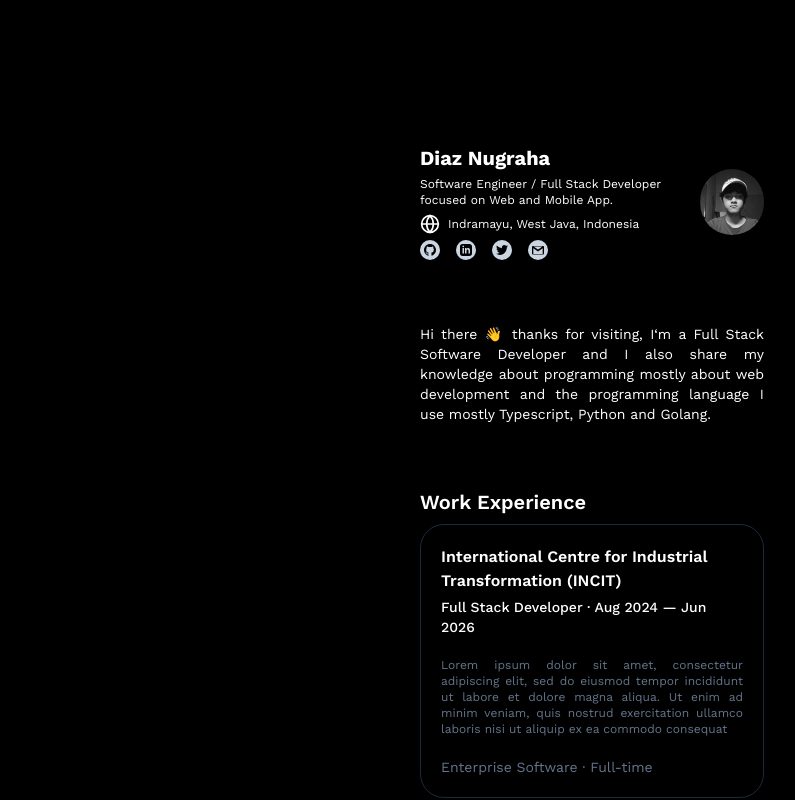
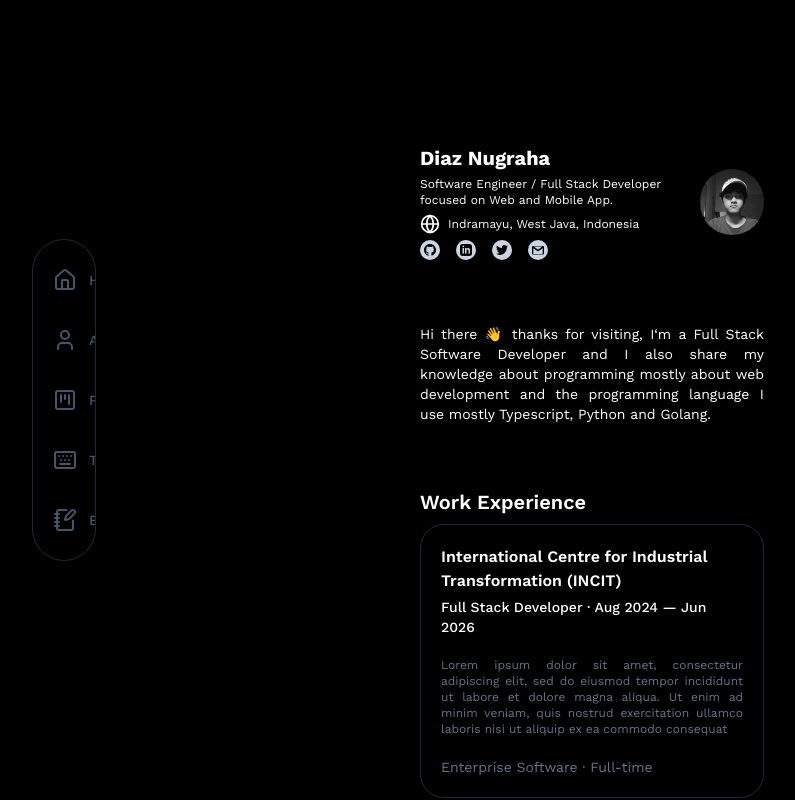
Before and after one commit to DiazNugraha/portofolio, a Next.js app: page / in a window 1280 px wide. Shown: the top 800 px of the page, without its empty margins (48-843 px from the left). Built offline with nearby package versions, Linux system fonts and the light colour scheme.

Commit message:
feat: add sidebar

```diff
--- a/src/components/home/index.tsx
+++ b/src/components/home/index.tsx
@@ -1,4 +1,4 @@
-import { FooterLayout } from "../layout";
+import { FooterLayout, Sidebar } from "../layout";
 import { Meteors } from "../ui/meteors";
 import {
   AboutSection,
@@ -11,7 +11,7 @@ import {
 
 export default function HomePage() {
   return (
-    <div className="w-full h-full flex justify-center">
+    <div className="w-full h-full flex justify-center relative">
       {/* <div className="absolute w-full h-full overflow-hidden"> */}
       {/*   <Meteors number={11} className="" /> */}
       {/* </div> */}
@@ -26,6 +26,7 @@ export default function HomePage() {
           <FooterLayout />
         </div>
       </div>
+      <Sidebar />
     </div>
   );
 }
--- /dev/null
+++ b/src/components/layout/Sidebar.tsx
@@ -0,0 +1,153 @@
+import {
+  HomeIcon,
+  KeyboardIcon,
+  LucideIcon,
+  NotebookPenIcon,
+  SquareKanbanIcon,
+  UserIcon,
+} from "lucide-react";
+import { motion } from "framer-motion";
+
+type INavigation = {
+  icon: LucideIcon;
+  url: string;
+  label: string;
+};
+
+const navigations: INavigation[] = [
+  {
+    icon: HomeIcon,
+    url: "",
+    label: "Home",
+  },
+  {
+    icon: UserIcon,
+    url: "",
+    label: "About",
+  },
+  {
+    icon: SquareKanbanIcon,
+    url: "",
+    label: "Projects",
+  },
+  {
+    icon: KeyboardIcon,
+    url: "",
+    label: "Toolstack",
+  },
+  {
+    icon: NotebookPenIcon,
+    url: "",
+    label: "Blog",
+  },
+];
+
+const labelVariants = {
+  initial: {
+    opacity: 0,
+    x: -10,
+  },
+  hover: {
+    opacity: 1,
+    x: 0,
+  },
+};
+
+const buttonVariants = {
+  rest: {
+    y: 0,
+    scale: 1,
+  },
+  hover: {
+    y: -6,
+    scale: 1.01,
+    backgroundColor: "#1F2937",
+    borderRadius: "12px",
+    color: "white",
+    paddingLeft: "12px",
+    paddingRight: "12px",
+  },
+};
+
+export default function Sidebar() {
+  return (
+    <div className="fixed z-50 left-10 top-1/2 -translate-y-1/2 text-white">
+      <motion.div
+        initial="initial"
+        whileHover="hover"
+        className="
+        fixed
+        left-10
+        top-1/2
+        -translate-y-1/2
+        z-50
+
+        w-16
+        hover:w-48
+
+        rounded-full
+        hover:rounded-[30px]
+        border
+        border-slate-800
+        p-5
+
+        flex
+        flex-col
+        gap-5
+
+        overflow-hidden
+
+        transition-[width]
+        duration-300
+        ease-out
+      "
+      >
+        {navigations.map((navigation, index) => {
+          const Icon = navigation.icon;
+
+          return (
+            <motion.a
+              variants={buttonVariants}
+              initial="rest"
+              whileHover="hover"
+              key={index}
+              href={navigation.url}
+              className="
+              flex
+              items-center
+              gap-3
+              w-full
+              text-slate-600
+              py-2
+            "
+              whileTap={{ scale: 0.98 }}
+              transition={{
+                type: "spring",
+                stiffness: 300,
+                damping: 20,
+              }}
+            >
+              <Icon width={24} height={24} className="shrink-0 text-inherit" />
+
+              <motion.span
+                variants={labelVariants}
+                transition={{
+                  duration: 0.25,
+                  ease: "easeOut",
+                }}
+                className="
+                whitespace-nowrap
+                text-inherit
+                text-sm
+                font-medium
+              "
+              >
+                {navigation.label}
+              </motion.span>
+            </motion.a>
+          );
+        })}
+      </motion.div>
+    </div>
+  );
+}
--- a/src/components/layout/index.ts
+++ b/src/components/layout/index.ts
@@ -1 +1,2 @@
 export { default as FooterLayout } from "./FooterLayout";
+export { default as Sidebar } from "./Sidebar";
```
